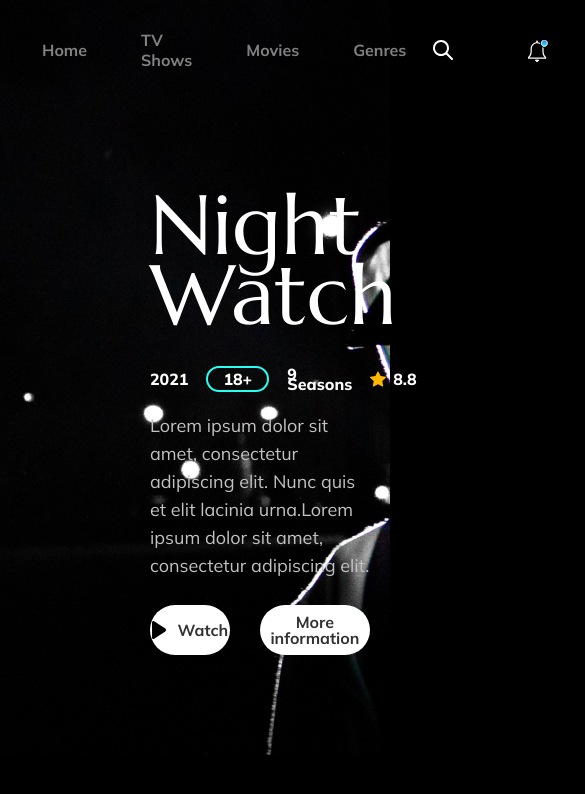
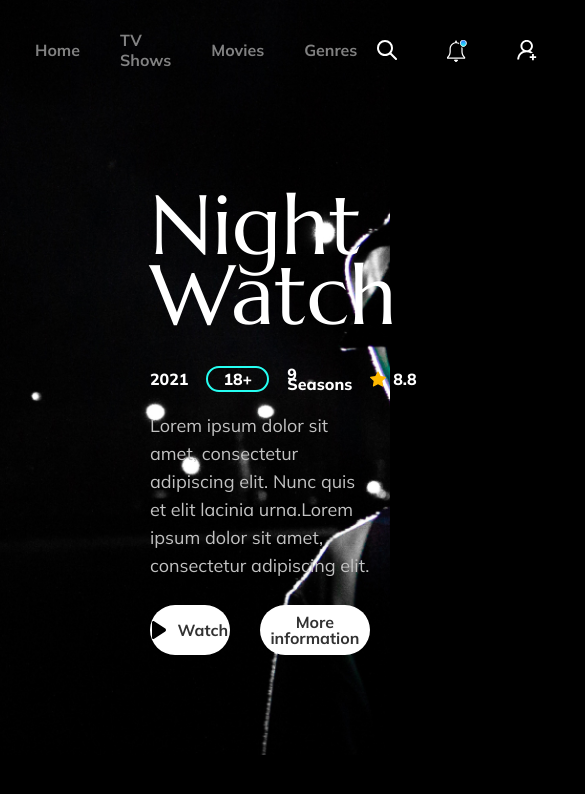
Before and after one commit to AleksandrYatsenko/First_M-box, a plain HTML site: page index.html in a window 390 px wide. Shown: the top 794 px of the page, 585 px wide, since content can reach past the window. Drawn offline with Linux system fonts and the light colour scheme.

Commit message:
add media991

```diff
--- a/sass/blocks/_hero.scss
+++ b/sass/blocks/_hero.scss
@@ -4,7 +4,7 @@
   max-width: 1500px;
   margin: 0 auto;
   padding: 0 0 170px 0;
-  background: url('../img/hero_bg.jpg') center center no-repeat;
+  background: url('../img/hero_bg.jpg') center/cover no-repeat;
   &__info {
     max-width: 577px;
     min-height: 249px;
@@ -103,7 +103,6 @@
   justify-content: space-between;
   align-items: center;
   width: 100%;
-
   margin: 0 auto;
   padding: 15px;
   &__logo {
@@ -116,7 +115,7 @@
   }
   &__nav {
     display: flex;
-    justify-content: space-between;
+    justify-content: space-around;
     align-items: center;
     list-style-type: none;
   }
--- a/sass/libs/_media.scss
+++ b/sass/libs/_media.scss
@@ -15,10 +15,21 @@
       margin-top: 20px;
     }
   }
+
+  .header {
+    &__nav-item {
+      margin: 0 20px;
+    }
+    &__icons {
+      gap: 50px;
+    }
+  }
 }
 
 @media (max-width: 991px) {
   .header {
-
+    &__logo {
+      max-width: 130px;
+    }
   }
 }
```
Also changed, not shown: css/style.min.css.
